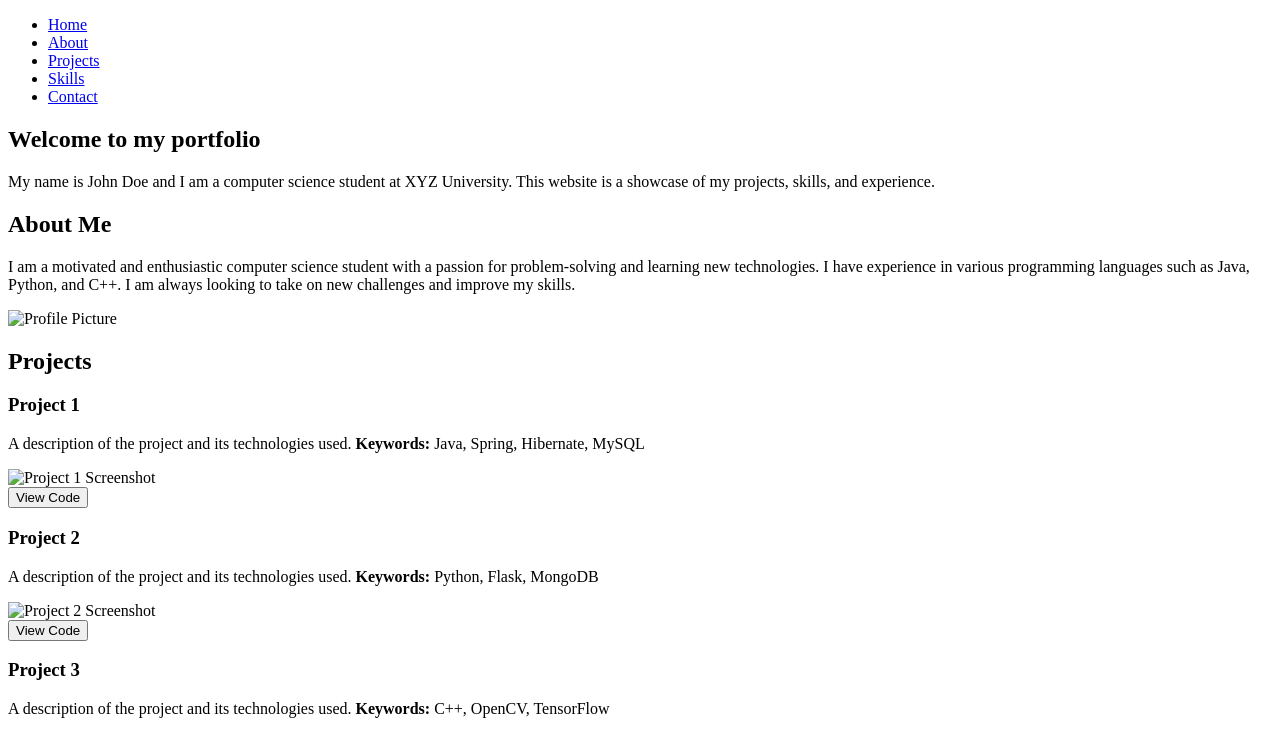
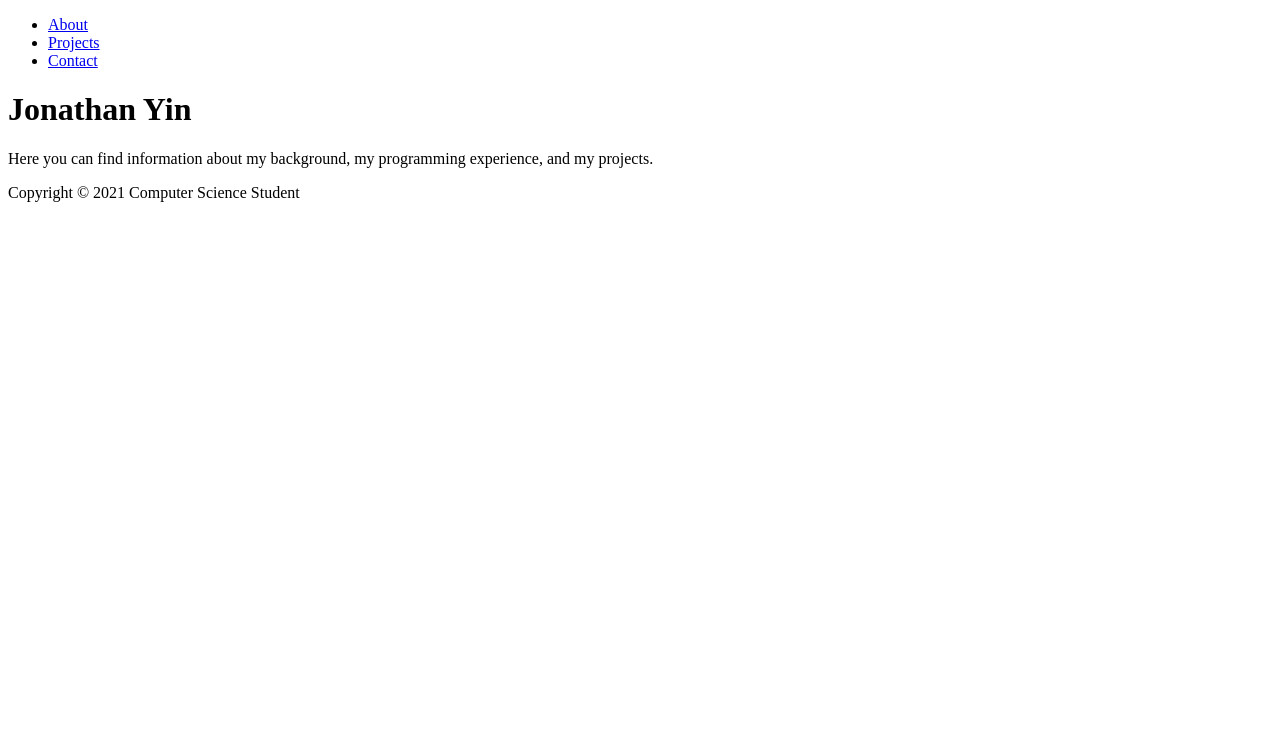
Before and after one commit to JonathanYin/CSE134-hw2, a plain HTML site: page index.html in a window 1280 px wide. Drawn offline with Linux system fonts and the light colour scheme.

Commit message:
Update title and heading, add links

```diff
--- a/index.html
+++ b/index.html
@@ -1,65 +1,28 @@
 <!DOCTYPE html>
-<html lang="en">
+<html>
 <head>
+    <title>Jonathan Yin's Portfolio</title>
     <meta charset="UTF-8">
-    <meta http-equiv="X-UA-Compatible" content="IE=edge">
     <meta name="viewport" content="width=device-width, initial-scale=1.0">
-    <title>My Website</title>
+    <link rel="stylesheet" href="styles.css">
+    <script src="script.js"></script>
 </head>
 <body>
     <header>
         <nav>
             <ul>
-                <li><a href="#home">Home</a></li>
-                <li><a href="#about">About</a></li>
-                <li><a href="#projects">Projects</a></li>
-                <li><a href="#skills">Skills</a></li>
-                <li><a href="#contact">Contact</a></li>
+                <li><a href="about.html">About</a></li>
+                <li><a href="projects.html">Projects</a></li>
+                <li><a href="contact.html">Contact</a></li>
             </ul>
         </nav>
     </header>
     <main>
-        <section id="home">
-            <h1>Welcome to my portfolio</h1>
-            <p>My name is John Doe and I am a computer science student at XYZ University. This website is a showcase of my projects, skills, and experience.</p>
-        </section>
-        <section id="about">
-            <h2>About Me</h2>
-            <div>
-                <p>I am a motivated and enthusiastic computer science student with a passion for problem-solving and learning new technologies. I have experience in various programming languages such as Java, Python, and C++. I am always looking to take on new challenges and improve my skills.</p>
-                <img src="profile.jpg" alt="Profile Picture">
-            </div>
-        </section>
-        <section id="projects">
-            <h2>Projects</h2>
-            <div>
-                <h3>Project 1</h3>
-                <p>A description of the project and its technologies used. <strong>Keywords:</strong> Java, Spring, Hibernate, MySQL</p>
-                <picture>
-                    <source srcset="project1.webp" type="image/webp">
-                    <img src="project1.jpg" alt="Project 1 Screenshot">
-                </picture>
-                <br>
-                <button>View Code</button>
-            </div>
-            <div>
-                <h3>Project 2</h3>
-                <p>A description of the project and its technologies used. <strong>Keywords:</strong> Python, Flask, MongoDB</p>
-                <picture>
-                    <source srcset="project2.webp" type="image/webp">
-                    <img src="project2.jpg" alt="Project 2 Screenshot">
-                </picture>
-                <br>
-                <button>View Code</button>
-            </div>
-            <div>
-                <h3>Project 3</h3>
-                <p>A description of the project and its technologies used. <strong>Keywords:</strong> C++, OpenCV, TensorFlow</p>
-                <picture>
-                    <source srcset="project3.webp" type="image/web">
-                </picture>
-            </div>
-        </section>
+        <h1>Jonathan Yin</h1>
+        <p>Here you can find information about my background, my programming experience, and my projects.</p>
     </main>
+    <footer>
+        <p>Copyright © 2021 Computer Science Student</p>
+    </footer>
 </body>
 </html>
```
